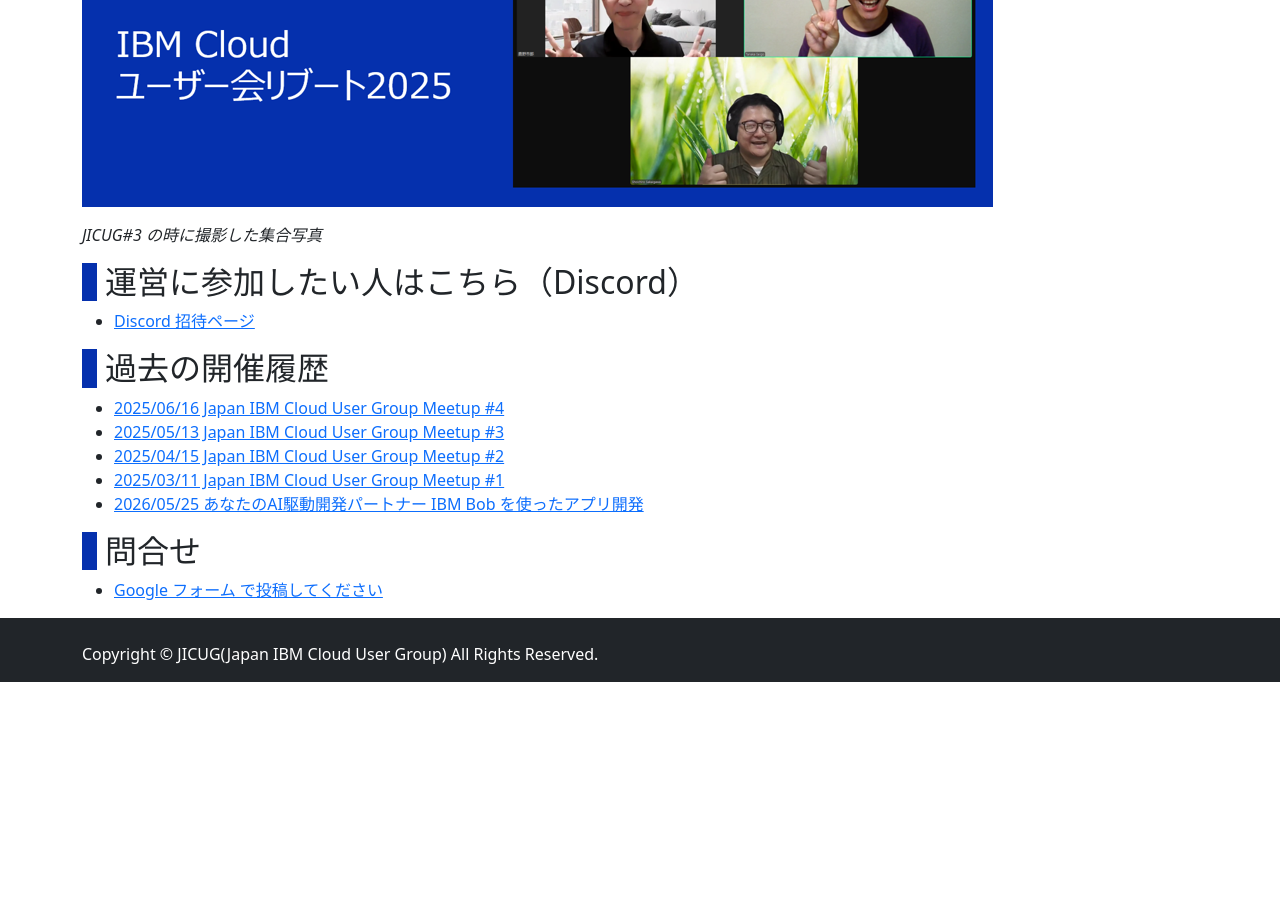
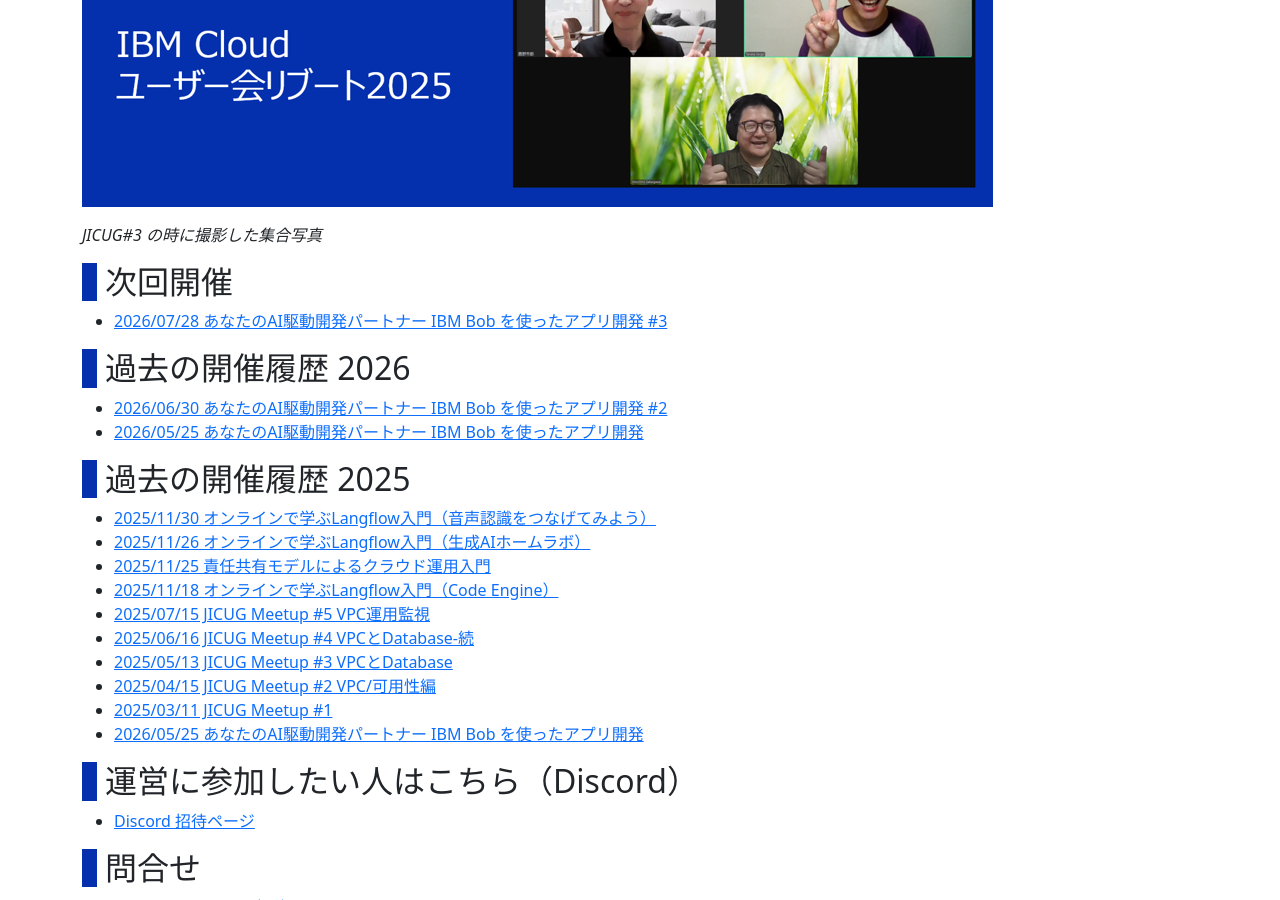
Before and after one commit to jicug/jicug.github.io, a Jekyll site: the page built from index.md, in a window 1280 px wide and 900 px high, scrolled down 518 px. Built offline with Jekyll 4.4.1, drawn with Linux system fonts in a browser that asks for light colours; before the commit the page ends 1200 px from its top, so only the background shows below that.

Commit message:
modify past event history

```diff
--- a/index.md
+++ b/index.md
@@ -11,17 +11,29 @@
 
 _JICUG#3 の時に撮影した集合写真_
 
+## 次回開催
+- [2026/07/28 あなたのAI駆動開発パートナー IBM Bob を使ったアプリ開発 #3](準備中)
+
+## 過去の開催履歴 2026
+- [2026/06/30 あなたのAI駆動開発パートナー IBM Bob を使ったアプリ開発 #2](https://bmxug.connpass.com/event/396189/)
+- [2026/05/25 あなたのAI駆動開発パートナー IBM Bob を使ったアプリ開発](https://bmxug.connpass.com/event/355597/)
+
+## 過去の開催履歴 2025
+- [2025/11/30 オンラインで学ぶLangflow入門（音声認識をつなげてみよう）](https://bmxug.connpass.com/event/376405/)
+- [2025/11/26 オンラインで学ぶLangflow入門（生成AIホームラボ）](https://bmxug.connpass.com/event/376384/)
+- [2025/11/25 責任共有モデルによるクラウド運用入門](https://bmxug.connpass.com/event/373954/)
+- [2025/11/18 オンラインで学ぶLangflow入門（Code Engine）](https://bmxug.connpass.com/event/373953/)
+- [2025/07/15 JICUG Meetup #5 VPC運用監視](https://bmxug.connpass.com/event/359517/)
+- [2025/06/16 JICUG Meetup #4 VPCとDatabase-続](https://bmxug.connpass.com/event/355597/)
+- [2025/05/13 JICUG Meetup #3 VPCとDatabase](https://bmxug.connpass.com/event/352986/)
+- [2025/04/15 JICUG Meetup #2 VPC/可用性編](https://bmxug.connpass.com/event/348954/)
+- [2025/03/11 JICUG Meetup #1 ](https://bmxug.connpass.com/event/345020/)
+- [2026/05/25 あなたのAI駆動開発パートナー IBM Bob を使ったアプリ開発](https://bmxug.connpass.com/event/392560/)
+
 ## 運営に参加したい人はこちら（Discord）
 
 - [Discord 招待ページ](https://discord.gg/rmEDXgYYbR)
 
-## 過去の開催履歴
-
-- [2025/06/16 Japan IBM Cloud User Group Meetup #4](https://bmxug.connpass.com/event/355597/)
-- [2025/05/13 Japan IBM Cloud User Group Meetup #3](https://bmxug.connpass.com/event/352986/)
-- [2025/04/15 Japan IBM Cloud User Group Meetup #2](https://bmxug.connpass.com/event/348954/)
-- [2025/03/11 Japan IBM Cloud User Group Meetup #1](https://bmxug.connpass.com/event/345020/)
-- [2026/05/25 あなたのAI駆動開発パートナー IBM Bob を使ったアプリ開発](https://bmxug.connpass.com/event/392560/)
 
 ## 問合せ
 
```
